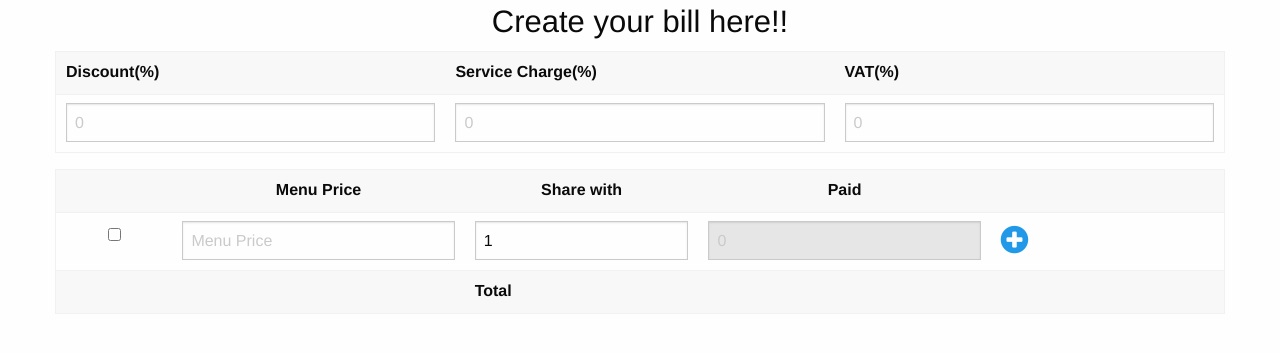
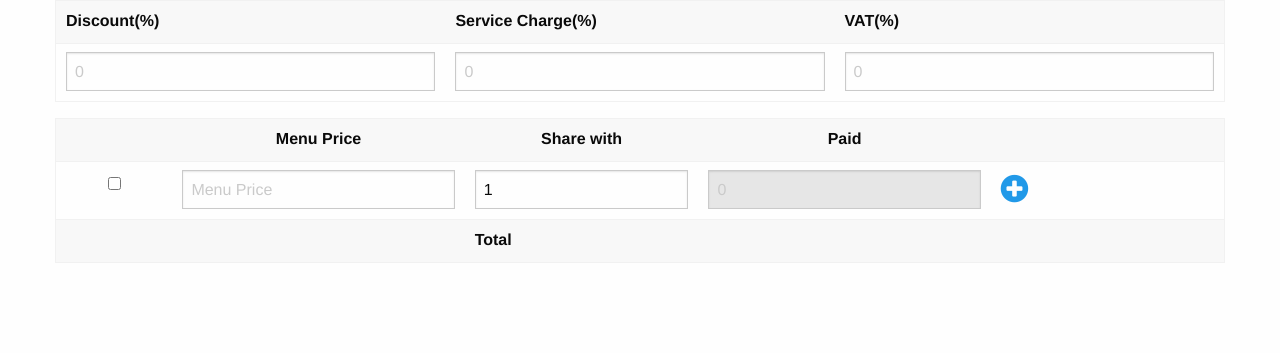
Before and after one commit to BabyThor/billshare, a Django app: page /share/ in a window 1280 px wide. Shown: the top 353 px of the page. Run offline with Django 3.2, Linux system fonts and the light colour scheme; some libraries are stand-ins or nearby versions.

Commit message:
Remove page title

```diff
--- a/templates/self_share.html
+++ b/templates/self_share.html
@@ -1,9 +1,6 @@
 {% extends "base_template.html" %}
 {% load staticfiles %}
 {% block content %}
-<div class="row">
-	<div class="small-12 medium-12 large-12 text-center"><h3>Create your bill here!!</h3></div>
-</div>
 <div class="row">
 	<div class="large-12 columns">
 		<table>
```
